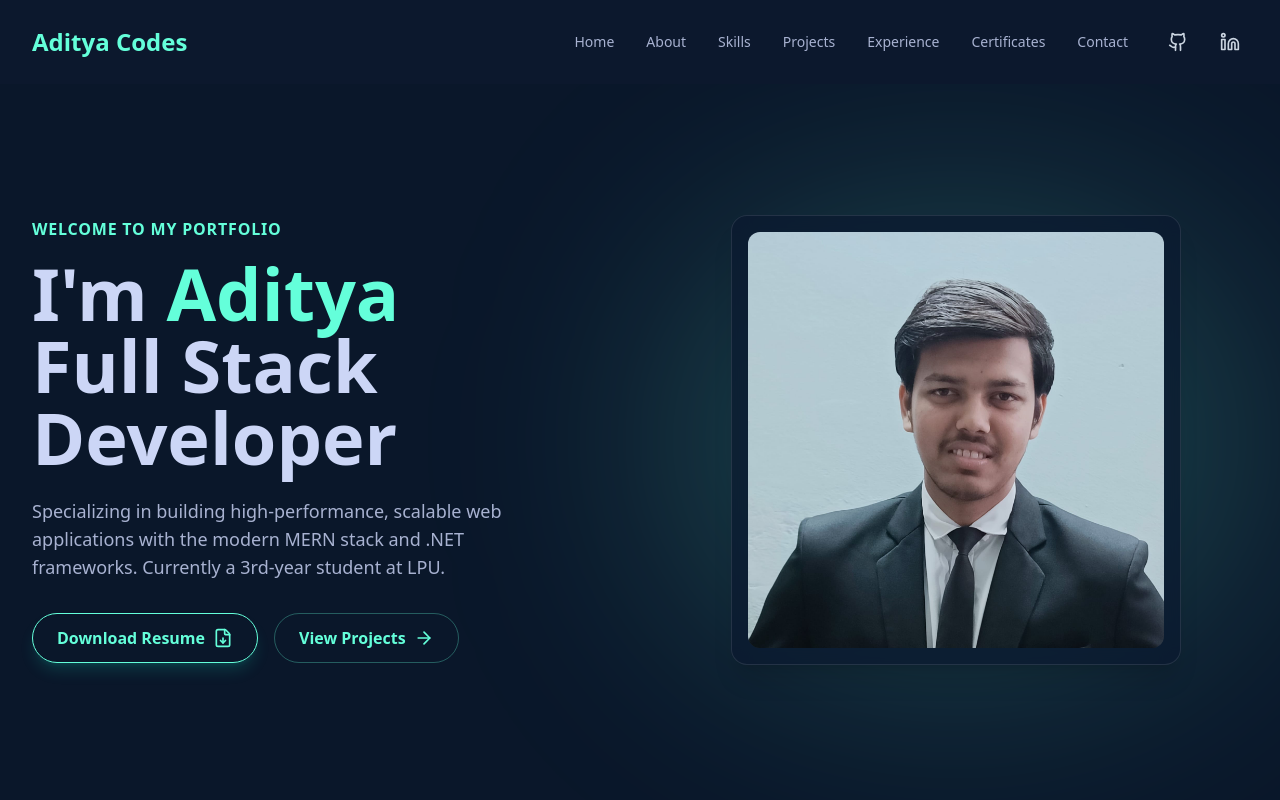
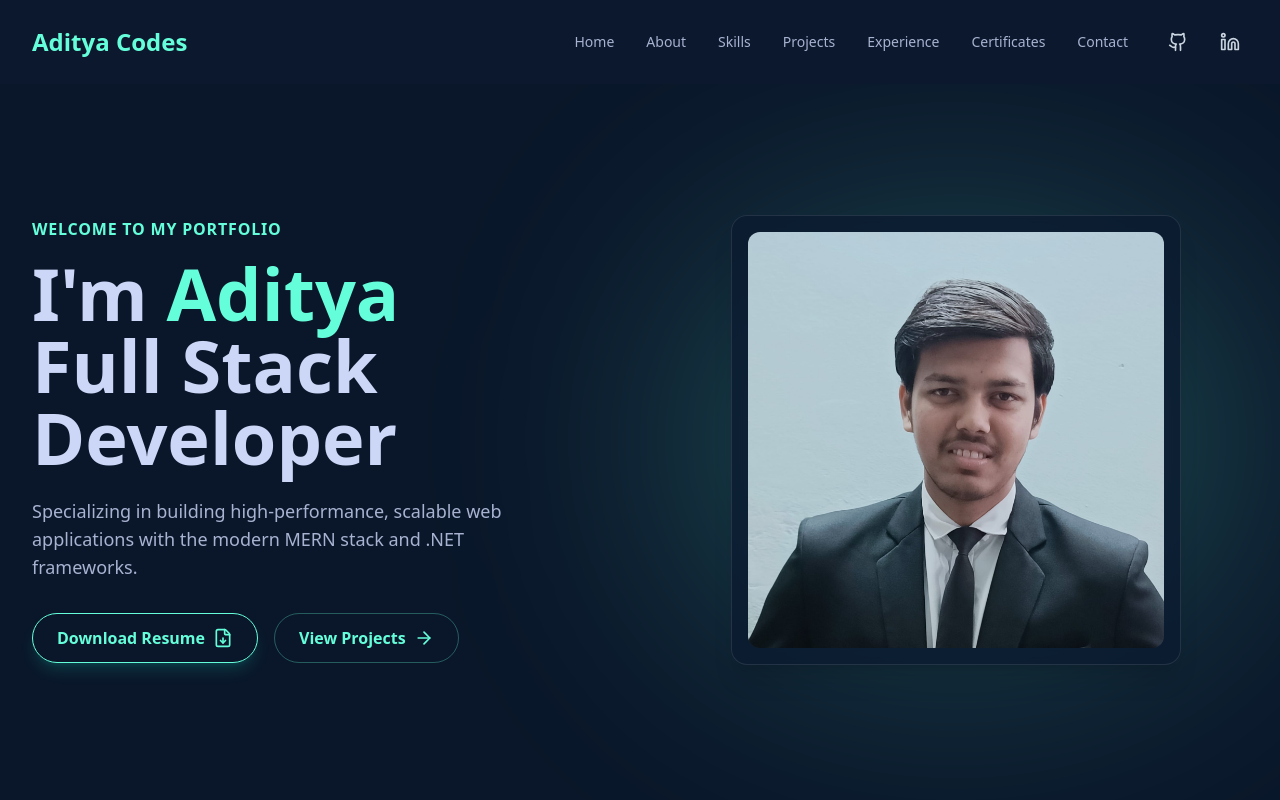
Before and after one commit to Aditya-k-Sharma81/Portfolio, a React app: page / in a window 1280 px wide. Shown: the top 800 px of the page. Built offline with nearby package versions, Linux system fonts and the light colour scheme; the HTML template or start-up script is replaced by a standard one.

Commit message:
some changes in Hero.jsx

```diff
--- a/src/sections/Hero.jsx
+++ b/src/sections/Hero.jsx
@@ -21,7 +21,7 @@ const Hero = () => {
               Full Stack Developer
             </h1>
             <p className="text-typography-slate text-lg mb-8 max-w-lg">
-              Specializing in building high-performance, scalable web applications with the modern MERN stack and .NET frameworks. Currently a 3rd-year student at LPU.
+              Specializing in building high-performance, scalable web applications with the modern MERN stack and .NET frameworks.
             </p>
             <div className="flex flex-wrap gap-4">
               <a href={resumePDF} download="Aditya_Resume.pdf" className="btn-primary flex items-center gap-2 inline-flex">
```
